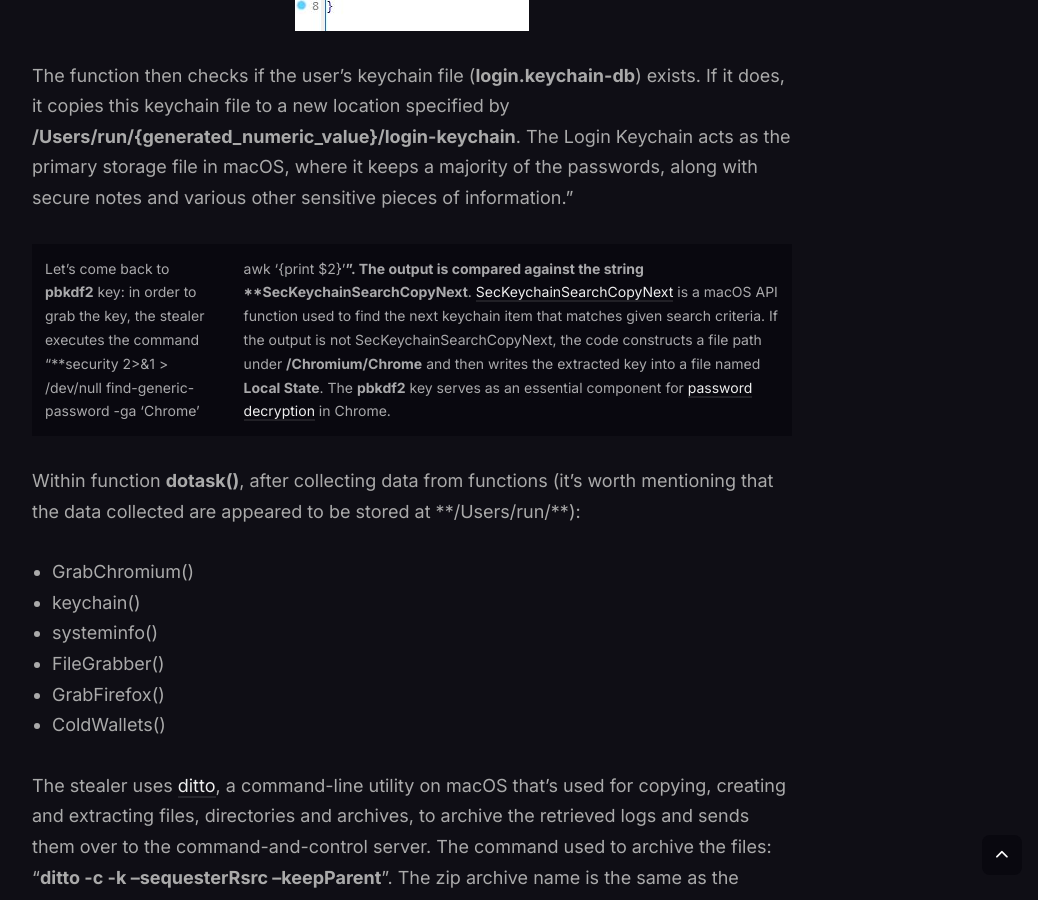
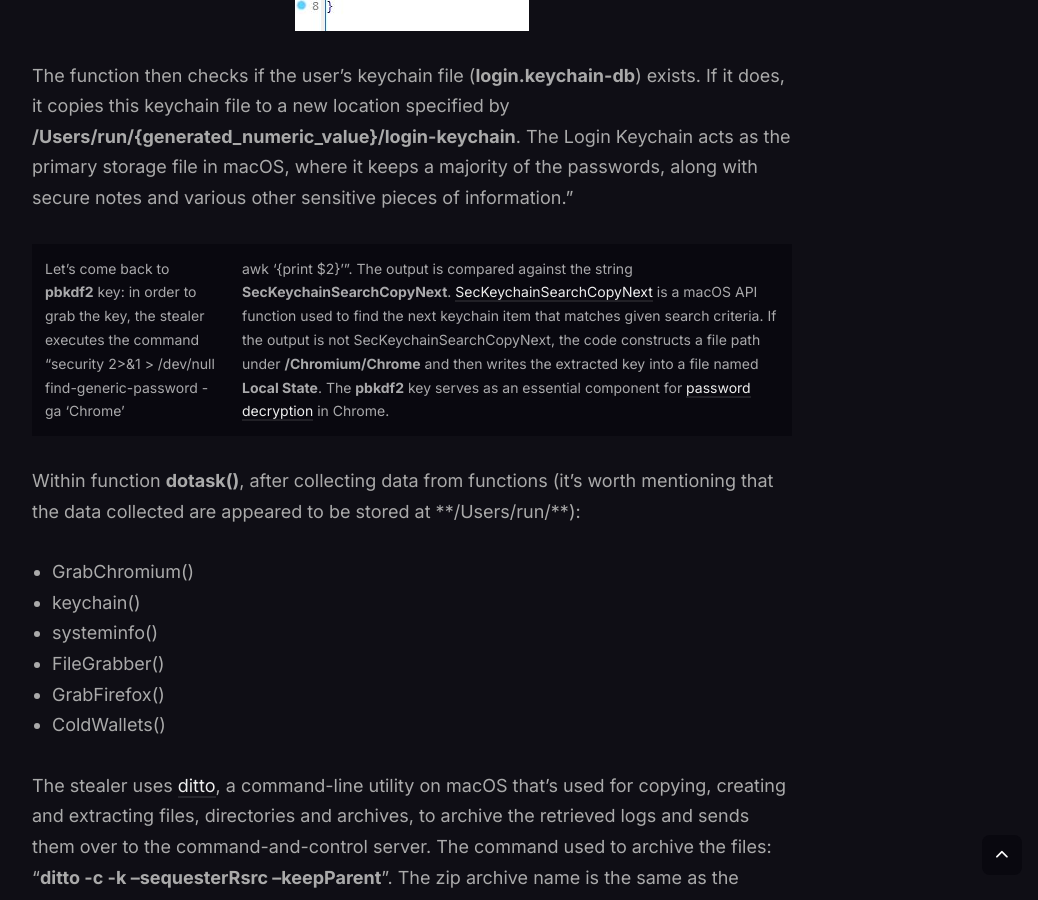
Before and after one commit to RussianPanda95/russianpanda95.github.io, a Jekyll site: the page built from _posts/2024-01-15-Atomic-Stealer-AMOS.md, in a window 1280 px wide and 900 px high, scrolled down 6390 px. Shown: the whole window, without its empty margins (228-1266 px from the left). Built offline with Jekyll 4.4.1, drawn with Linux system fonts in a browser that asks for light colours; nearby versions of some CDN libraries.

Commit message:
5th commit

```diff
--- a/_posts/2024-01-15-Atomic-Stealer-AMOS.md
+++ b/_posts/2024-01-15-Atomic-Stealer-AMOS.md
@@ -96,7 +96,7 @@ Once a valid password is entered, the function proceeds with writing the passwor
 The function then checks if the user's keychain file (**login.keychain-db**) exists. If it does, it copies this keychain file to a new location specified by **/Users/run/{generated_numeric_value}/login-keychain**. The Login Keychain acts as the primary storage file in macOS, where it keeps a majority of the passwords, along with secure notes and various other sensitive pieces of information."
 
 
-Let's come back to **pbkdf2** key: in order to grab the key, the stealer executes the command "**security 2>&1 > /dev/null find-generic-password -ga 'Chrome' | awk '{print $2}'**". The output is compared against the string **SecKeychainSearchCopyNext**. [SecKeychainSearchCopyNext](https://developer.apple.com/documentation/security/1515362-seckeychainsearchcopynext) is a macOS API function used to find the next keychain item that matches given search criteria. If the output is not SecKeychainSearchCopyNext, the code constructs a file path under **/Chromium/Chrome** and then writes the extracted key into a file named **Local State**. The **pbkdf2** key serves as an essential component for [password decryption](https://github.com/thanatoskira/OSXChromeDecrypt/blob/master/ChromePasswords.py) in Chrome.
+Let's come back to **pbkdf2** key: in order to grab the key, the stealer executes the command "security 2>&1 > /dev/null find-generic-password -ga 'Chrome' | awk '{print $2}'". The output is compared against the string **SecKeychainSearchCopyNext**. [SecKeychainSearchCopyNext](https://developer.apple.com/documentation/security/1515362-seckeychainsearchcopynext) is a macOS API function used to find the next keychain item that matches given search criteria. If the output is not SecKeychainSearchCopyNext, the code constructs a file path under **/Chromium/Chrome** and then writes the extracted key into a file named **Local State**. The **pbkdf2** key serves as an essential component for [password decryption](https://github.com/thanatoskira/OSXChromeDecrypt/blob/master/ChromePasswords.py) in Chrome.
 
 Within function **dotask()**, after collecting data from functions (it's worth mentioning that the data collected are appeared to be stored at **/Users/run/<generated_numeric_value>**):
 
```
